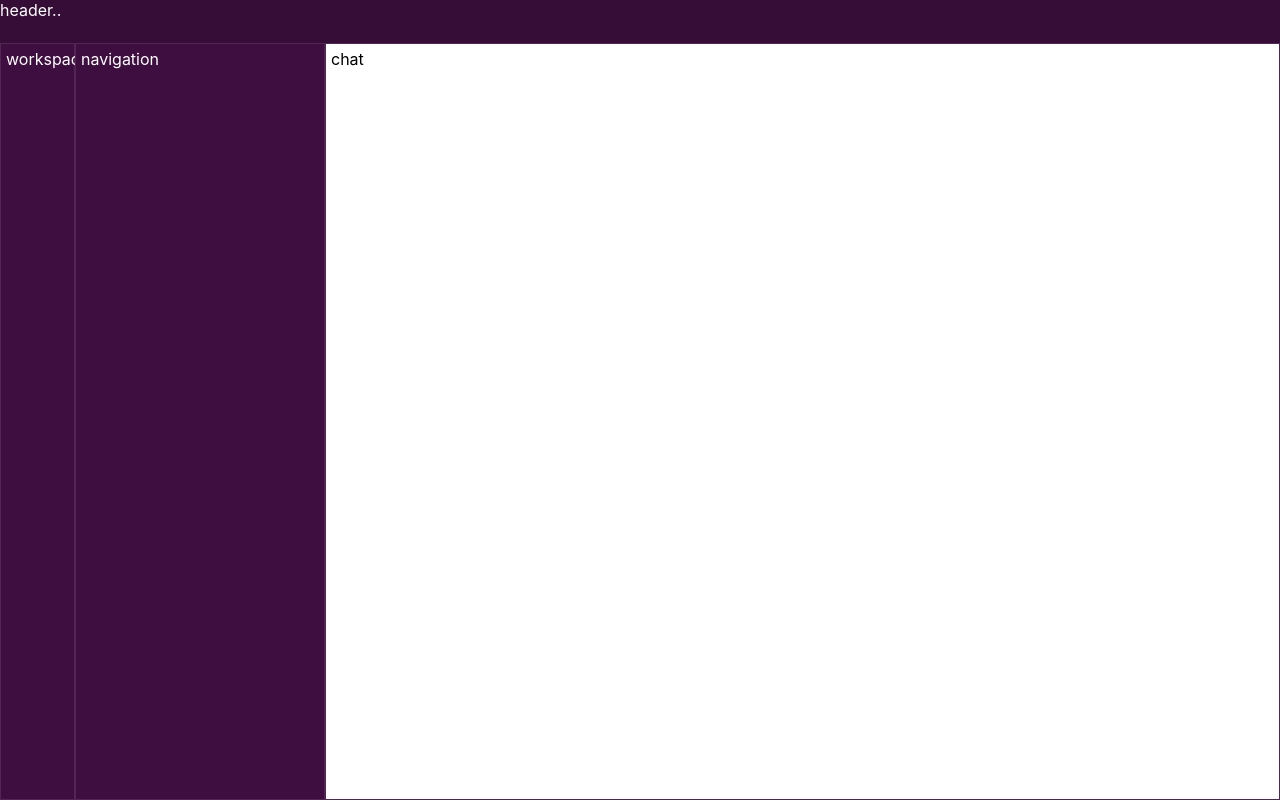
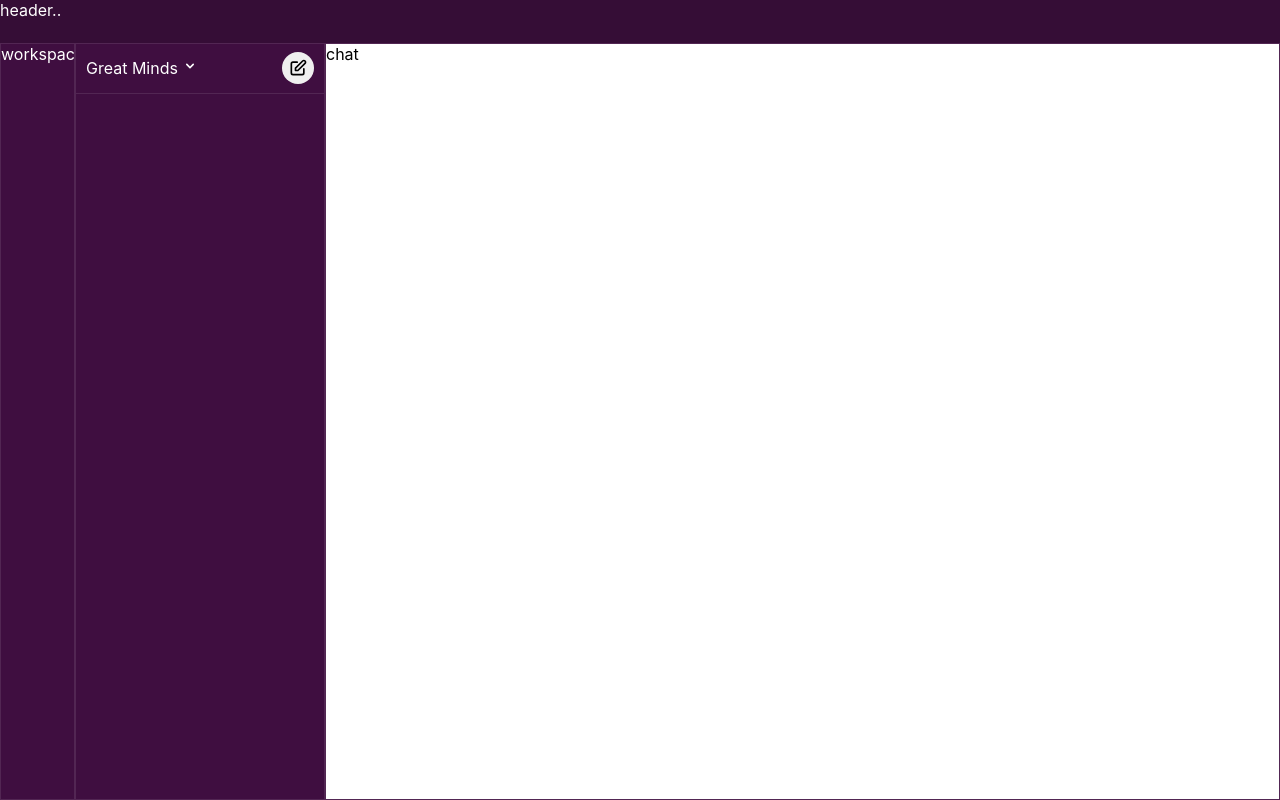
Before and after one commit to daveydee33/slack-recreated, a Next.js app: page /vanilla in a window 1280 px wide. Built offline with nearby package versions, Linux system fonts and the light colour scheme.

Commit message:
add icons and start navigation panel

```diff
--- a/package.json
+++ b/package.json
@@ -12,7 +12,8 @@
     "@emotion/react": "^11.9.3",
     "next": "12.2.2",
     "react": "18.2.0",
-    "react-dom": "18.2.0"
+    "react-dom": "18.2.0",
+    "react-icons": "^4.4.0"
   },
   "devDependencies": {
     "eslint": "8.20.0",
--- a/pages/vanilla.js
+++ b/pages/vanilla.js
@@ -1,5 +1,6 @@
 /** @jsxImportSource @emotion/react */
 import { css } from "@emotion/react";
+import { HiOutlinePencilAlt, HiChevronDown } from "react-icons/hi";
 
 export default function Vanilla() {
   return (
@@ -31,7 +32,7 @@ export default function Vanilla() {
           /* gap: 5px; */
 
           .panel {
-            padding: 5px;
+            /* padding: 5px; */
             /* border: 1px solid gray; */
             /* border-color: rgb(82, 38, 83); */
             /* border-radius: 0.25px; */
@@ -67,7 +68,47 @@ export default function Vanilla() {
         `}
       >
         <div className={"panel workspaces"}>workspaces</div>
-        <div className={"panel navigation"}>navigation</div>
+        <div className={"panel navigation"}>
+          <div
+            css={css`
+              display: flex;
+              /* align-items: stretch; */
+              /* background: var(--p-channel_sidebar__column-bg); */
+              height: 50px;
+              /* position: relative; */
+              justify-content: space-between;
+              align-items: center;
+              border-bottom: 1px solid rgb(82, 38, 83);
+              padding: 10px;
+            `}
+          >
+            <div>
+              Great Minds
+              <span
+                css={css`
+                  padding: 4px;
+                `}
+              >
+                <HiChevronDown />
+              </span>
+            </div>
+            <button
+              css={css`
+                display: flex;
+                align-items: center;
+                justify-content: center;
+                border-radius: 100%;
+                border: none;
+                height: 32px;
+                width: 32px;
+              `}
+            >
+              {/* Seems like the icon just needs to have a max size, but will shrink depending on the button size */}
+              <HiOutlinePencilAlt size={"20px"} />
+            </button>
+            {/* <HiOutlinePencilAlt size={"20px"} /> */}
+          </div>
+        </div>
         <div className={"panel chat"}>chat</div>
       </div>
     </div>
```
Also changed, not shown: 2 other files (tests, documents, lock files or other folders).
